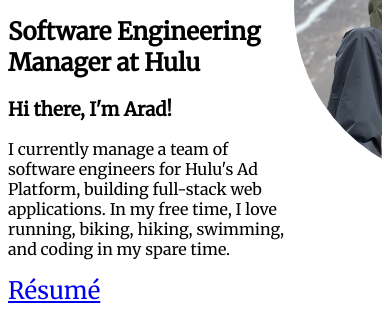
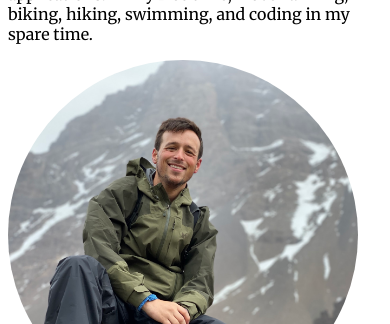
Before and after one commit to aradmargalit/portfolio, a Gatsby site: page / in a window 390 px wide. Shown: the part 323-647 px from the top of the page. Built offline with nearby package versions, Linux system fonts and the light colour scheme; Gatsby itself is replaced by a stand-in of ours.

Commit message:
fix mobile view

```diff
--- a/src/pages/index.scss
+++ b/src/pages/index.scss
@@ -12,6 +12,12 @@
   .grid {
     display: grid;
     grid-template: auto auto / auto auto;
+
+    /* Responsive layout - makes a one column layout instead of a two-column layout */
+    @media (max-width: 800px) {
+      display: flex;
+      flex-direction: column;
+    }
 
     h1 {
       font-size: xxx-large;
```
